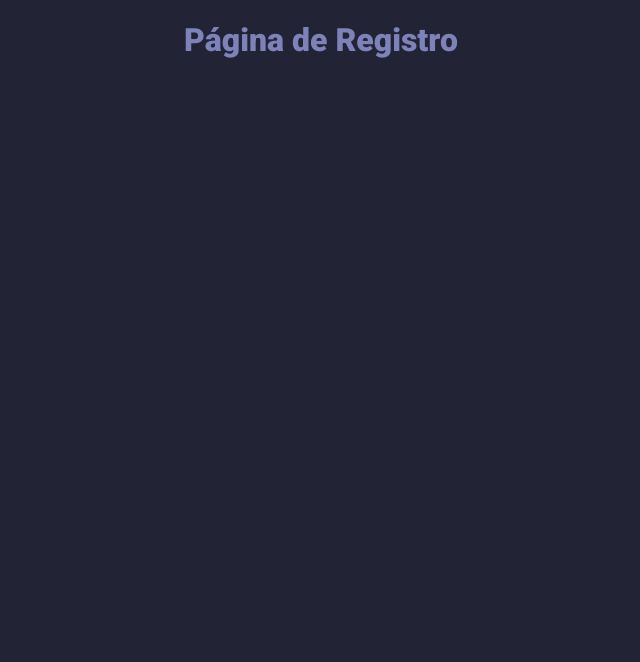
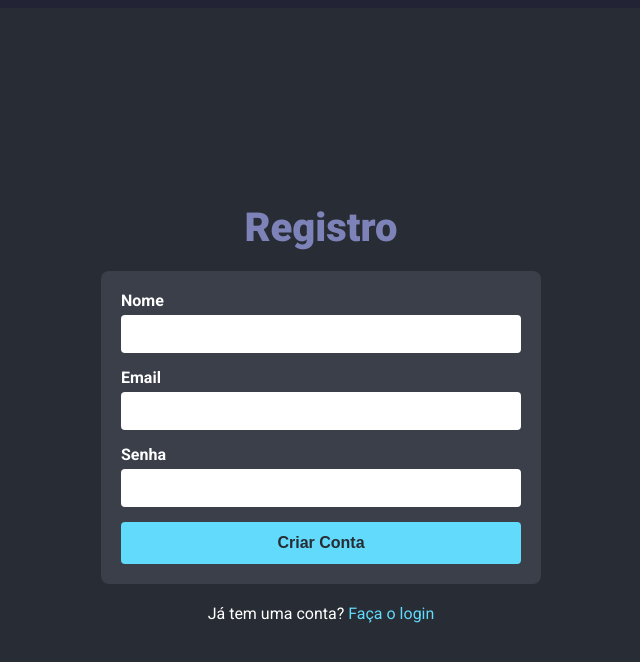
Before and after one commit to dfadomingos/projeto-tarefas-fullstack, a React (Vite) app in the folder frontend/: page /register in a window 1280 px wide. Shown: the top 662 px of the page, without its empty margins (319-959 px from the left). Built offline with nearby package versions, Linux system fonts and the light colour scheme.

Commit message:
pagina de registro

```diff
--- a/frontend/src/TodoList.css
+++ b/frontend/src/TodoList.css
@@ -53,6 +53,27 @@ button.add{
 button.add:hover{
     color: white;
     background: #363f88;
+}
+
+.logout-button {
+  position: fixed;
+  top: 20px;
+  right: 30px;
+  border: 1px solid #ff004c;
+  background: none;
+  padding: 10px 20px;
+  color: #ff004c;
+  font-weight: bold;
+  border-radius: 5px;
+  font-family: 'Roboto', sans-serif;
+  font-size: 0.9rem;
+  cursor: pointer;
+  transition: all 0.2s ease;
+}
+
+.logout-button:hover {
+  background: #ff004c;
+  color: white;
 }
 
 .listaTarefas {
--- a/frontend/src/pages/Dashboard.jsx
+++ b/frontend/src/pages/Dashboard.jsx
@@ -9,6 +9,14 @@ function Dashboard(){
 
     const [lista, setLista] = useState([]); // 1. Começamos com um array vazio
     const [novoItem, setNovoItem] = useState("");
+
+    const handleLogout = () => {
+       // 1. Remove o token do armazenamento
+        localStorage.removeItem('token');
+
+        // 2. Redireciona o usuário de volta para a página de login
+        window.location = '/login';
+    };
 
     // 2. Substituímos o useEffect
     useEffect(() => {
@@ -147,6 +155,7 @@ function Dashboard(){
 
     return (
         <div>
+            <button onClick={handleLogout} className="logout-button">Logout</button>
             <h1>Lista de Tarefas</h1>
             <form className="task-form" onSubmit={adicionaItem}>
                 <input
--- a/frontend/src/pages/Register.jsx
+++ b/frontend/src/pages/Register.jsx
@@ -1,14 +1,105 @@
 // src/pages/Register.jsx
-import React from 'react';
+import React, { useState } from 'react';
+import axios from 'axios';
+import { Link, useNavigate } from 'react-router-dom'; // Importamos useNavigate
+
+// 1. Reutilizamos o MESMO CSS da página de login
+import './Login.css';
 
 const Register = () => {
-  // Por enquanto, é só um título
+  // 2. Adicionamos um state para o 'name'
+  const [name, setName] = useState('');
+  const [email, setEmail] = useState('');
+  const [password, setPassword] = useState('');
+  const [error, setError] = useState('');
+
+  // useNavigate é uma forma mais moderna de redirecionar no React
+  const navigate = useNavigate();
+
+  const handleRegister = async (e) => {
+    e.preventDefault();
+    setError('');
+
+    // (Opcional) Validação simples
+    if (!name || !email || !password) {
+      setError('Todos os campos são obrigatórios.');
+      return;
+    }
+
+    try {
+      // 3. Chamamos o endpoint de REGISTRO
+      const response = await axios.post('http://localhost:5000/api/auth/register', {
+        name: name,
+        email: email,
+        password: password,
+      });
+
+      // 4. Se o registro for bem-sucedido, ele também retorna um token
+      const token = response.data.token;
+
+      // 5. Salvamos o token (para logar o usuário automaticamente)
+      localStorage.setItem('token', token);
+
+      console.log('Registro com sucesso! Token:', token);
+
+      // 6. Redirecionamos para a página principal
+      // Usar navigate('/') é um pouco melhor que 'window.location'
+      // porque não força um recarregamento total da página.
+      navigate('/');
+
+    } catch (err) {
+      // 7. Mostramos o erro do backend (ex: "Usuário já existe.")
+      console.error('Erro no registro:', err.response.data.error);
+      setError(err.response.data.error || 'Erro ao fazer registro.');
+    }
+  };
+
   return (
-    <div>
-      <h1>Página de Registro</h1>
+    // 8. Reutilizamos a classe CSS do login
+    <div className="login-container">
+      <h1>Registro</h1>
+      <form onSubmit={handleRegister}>
+        {/* 9. Adicionamos o campo de Nome */}
+        <div>
+          <label>Nome</label>
+          <input
+            type="text"
+            value={name}
+            onChange={(e) => setName(e.target.value)}
+            required
+          />
+        </div>
+
+        <div>
+          <label>Email</label>
+          <input
+            type="email"
+            value={email}
+            onChange={(e) => setEmail(e.target.value)}
+            required
+          />
+        </div>
+        <div>
+          <label>Senha</label>
+          <input
+            type="password"
+            value={password}
+            onChange={(e) => setPassword(e.target.value)}
+            required
+            minLength={6} // É uma boa prática definir um mínimo
+          />
+        </div>
+
+        {error && <p style={{ color: 'red' }}>{error}</p>}
+
+        <button type="submit">Criar Conta</button>
+      </form>
+      <p>
+        {/* 10. Link para voltar ao Login */}
+        Já tem uma conta? <Link to="/login">Faça o login</Link>
+      </p>
     </div>
   );
 };
 
-// A linha mais importante que estava faltando
 export default Register;
```
